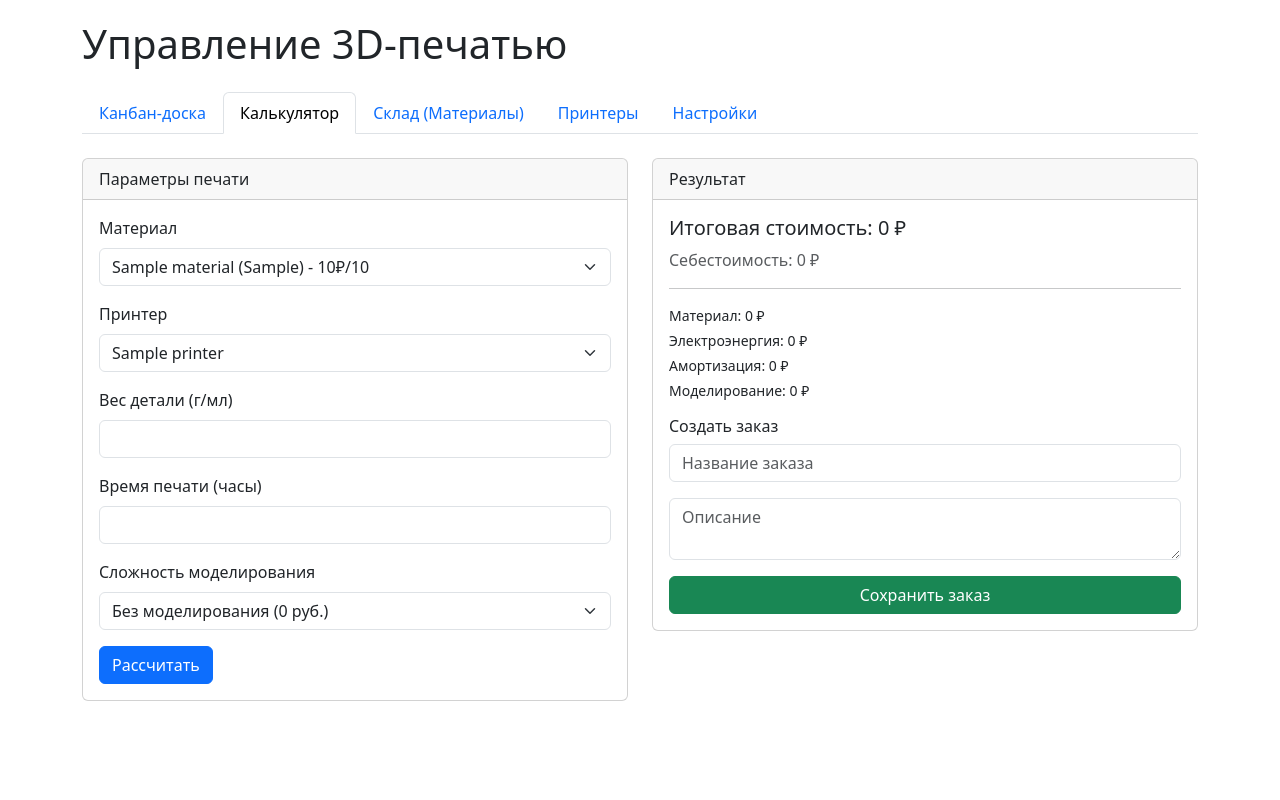
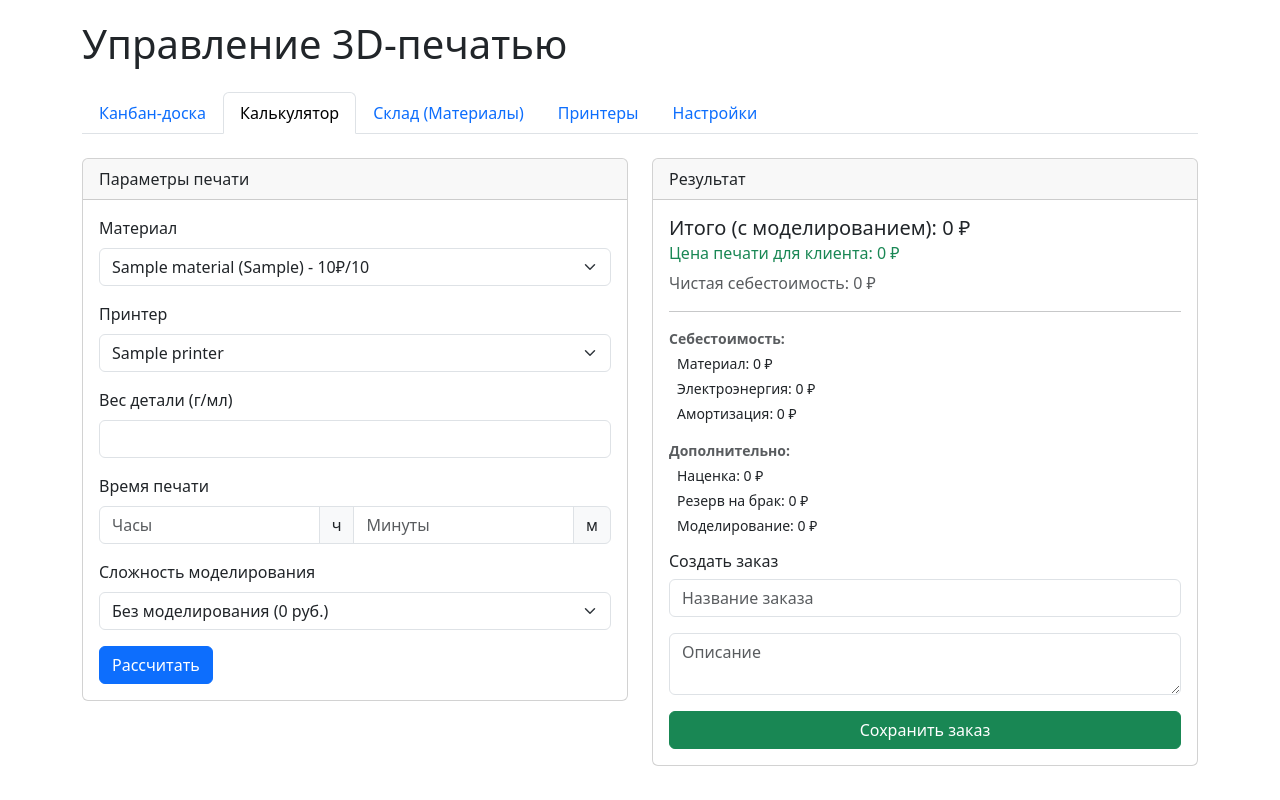
Before and after one commit to sitnikow92-dotcom/3D-Print-Calculate-Pricing, a Flask app: page / in a window 1280 px wide, after a click on "Калькулятор". Run offline with Flask 3, Linux system fonts and the light colour scheme; tables that the repository leaves empty hold one stand-in row (values such as "Sample post"); some libraries are stand-ins or nearby versions.

Commit message:
Fix time rounding and profit calculation logic
- Update `index.html` print time inputs to have separate "hours" and "minutes"
- Update `app.py` logic to calculate printing time using hours and minutes
- Add "markup" and "failure" settings to `Settings` model and `index.html` settings tab
- Update price calculation logic in `app.py` to add markup and failure cost to the self cost
- Update `index.html` result tab to reflect new breakdown metrics including markup, failure cost, and client price

Co-authored-by: sitnikow92-dotcom <282522900+sitnikow92-dotcom@users.noreply.github.com>

```diff
--- a/app.py
+++ b/app.py
@@ -67,11 +67,15 @@ class Order(db.Model):
 class Settings(db.Model):
     id = db.Column(db.Integer, primary_key=True)
     electricity_rate = db.Column(db.Float, nullable=False, default=5.0)
+    markup_percent = db.Column(db.Float, nullable=False, default=100.0)
+    failure_percent = db.Column(db.Float, nullable=False, default=10.0)
 
     def to_dict(self):
         return {
             'id': self.id,
-            'electricity_rate': self.electricity_rate
+            'electricity_rate': self.electricity_rate,
+            'markup_percent': self.markup_percent,
+            'failure_percent': self.failure_percent
         }
 
 # Initialize database
@@ -79,7 +83,7 @@ with app.app_context():
     db.create_all()
     # Add default setting if not exists
     if not Settings.query.first():
-        default_settings = Settings(electricity_rate=5.0)
+        default_settings = Settings(electricity_rate=5.0, markup_percent=100.0, failure_percent=10.0)
         db.session.add(default_settings)
         db.session.commit()
 
@@ -199,6 +203,7 @@ def calculate_cost():
         printer_id = data.get('printer_id')
         weight = float(data.get('weight', 0))
         hours = float(data.get('hours', 0))
+        minutes = float(data.get('minutes', 0))
         modeling_complexity = data.get('modeling_complexity') # "none", "simple", "medium", "complex"
 
         material = Material.query.get(material_id)
@@ -208,12 +213,18 @@ def calculate_cost():
         if not material or not printer or not settings:
              return jsonify({'error': 'Invalid material, printer, or settings'}), 400
 
+        total_hours = hours + (minutes / 60.0)
+
         # Formula: (цена катушки / вес) * вес детали + (мощность / 1000 * часы печати * тариф) + (стоимость принтера / ресурс * часы печати)
         material_cost = (material.price / material.weight_volume) * weight
-        electricity_cost = (printer.power / 1000.0) * hours * settings.electricity_rate
-        amortization_cost = (printer.cost / printer.resource) * hours
+        electricity_cost = (printer.power / 1000.0) * total_hours * settings.electricity_rate
+        amortization_cost = (printer.cost / printer.resource) * total_hours
 
         self_cost = material_cost + electricity_cost + amortization_cost
+
+        markup_cost = self_cost * (settings.markup_percent / 100.0)
+        failure_cost = self_cost * (settings.failure_percent / 100.0)
+        client_print_price = self_cost + markup_cost + failure_cost
 
         modeling_cost = 0.0
         if modeling_complexity == "simple":
@@ -223,10 +234,13 @@ def calculate_cost():
         elif modeling_complexity == "complex":
             modeling_cost = 3000.0
 
-        total_price = self_cost + modeling_cost
+        total_price = client_print_price + modeling_cost
 
         return jsonify({
             'self_cost': self_cost,
+            'markup_cost': markup_cost,
+            'failure_cost': failure_cost,
+            'client_print_price': client_print_price,
             'modeling_cost': modeling_cost,
             'total_price': total_price,
             'material_cost': material_cost,
@@ -247,7 +261,9 @@ def update_settings():
     data = request.json
     settings = Settings.query.first()
     if settings:
-        settings.electricity_rate = float(data['electricity_rate'])
+        settings.electricity_rate = float(data.get('electricity_rate', settings.electricity_rate))
+        settings.markup_percent = float(data.get('markup_percent', settings.markup_percent))
+        settings.failure_percent = float(data.get('failure_percent', settings.failure_percent))
         db.session.commit()
         return jsonify(settings.to_dict())
     return jsonify({'error': 'Settings not found'}), 404
--- a/templates/index.html
+++ b/templates/index.html
@@ -83,8 +83,13 @@
                                     <input type="number" class="form-control" id="calc-weight" required step="0.1" min="0">
                                 </div>
                                 <div class="mb-3">
-                                    <label class="form-label">Время печати (часы)</label>
-                                    <input type="number" class="form-control" id="calc-hours" required step="0.1" min="0">
+                                    <label class="form-label">Время печати</label>
+                                    <div class="input-group">
+                                        <input type="number" class="form-control" id="calc-hours" placeholder="Часы" required min="0">
+                                        <span class="input-group-text">ч</span>
+                                        <input type="number" class="form-control" id="calc-minutes" placeholder="Минуты" required min="0" max="59">
+                                        <span class="input-group-text">м</span>
+                                    </div>
                                 </div>
                                 <div class="mb-3">
                                     <label class="form-label">Сложность моделирования</label>
@@ -104,13 +109,18 @@
                     <div class="card">
                         <div class="card-header">Результат</div>
                         <div class="card-body">
-                            <h5 class="card-title">Итоговая стоимость: <span id="res-total">0</span> ₽</h5>
-                            <p class="card-text text-muted">Себестоимость: <span id="res-self">0</span> ₽</p>
+                            <h5 class="card-title">Итого (с моделированием): <span id="res-total">0</span> ₽</h5>
+                            <h6 class="card-subtitle mb-2 text-success">Цена печати для клиента: <span id="res-client-print">0</span> ₽</h6>
+                            <p class="card-text text-muted mb-1">Чистая себестоимость: <span id="res-self">0</span> ₽</p>
                             <hr>
-                            <p class="mb-1 small">Материал: <span id="res-mat">0</span> ₽</p>
-                            <p class="mb-1 small">Электроэнергия: <span id="res-elec">0</span> ₽</p>
-                            <p class="mb-1 small">Амортизация: <span id="res-amort">0</span> ₽</p>
-                            <p class="mb-3 small">Моделирование: <span id="res-mod">0</span> ₽</p>
+                            <p class="mb-1 small text-muted"><strong>Себестоимость:</strong></p>
+                            <p class="mb-1 small ms-2">Материал: <span id="res-mat">0</span> ₽</p>
+                            <p class="mb-1 small ms-2">Электроэнергия: <span id="res-elec">0</span> ₽</p>
+                            <p class="mb-3 small ms-2">Амортизация: <span id="res-amort">0</span> ₽</p>
+                            <p class="mb-1 small text-muted"><strong>Дополнительно:</strong></p>
+                            <p class="mb-1 small ms-2">Наценка: <span id="res-markup">0</span> ₽</p>
+                            <p class="mb-1 small ms-2">Резерв на брак: <span id="res-failure">0</span> ₽</p>
+                            <p class="mb-3 small ms-2">Моделирование: <span id="res-mod">0</span> ₽</p>
 
                             <h6>Создать заказ</h6>
                             <form id="create-order-form">
@@ -217,6 +227,14 @@
                             <label class="form-label">Тариф электроэнергии (₽/кВт*ч)</label>
                             <input type="number" class="form-control" id="set-elec" step="0.1" required>
                         </div>
+                        <div class="mb-3">
+                            <label class="form-label">Наценка на печать (%)</label>
+                            <input type="number" class="form-control" id="set-markup" step="0.1" required>
+                        </div>
+                        <div class="mb-3">
+                            <label class="form-label">Процент на брак (%)</label>
+                            <input type="number" class="form-control" id="set-failure" step="0.1" required>
+                        </div>
                         <button type="button" class="btn btn-primary" onclick="saveSettings()">Сохранить</button>
                     </form>
                 </div>
@@ -273,10 +291,11 @@
         const material_id = document.getElementById('calc-material').value;
         const printer_id = document.getElementById('calc-printer').value;
         const weight = document.getElementById('calc-weight').value;
-        const hours = document.getElementById('calc-hours').value;
+        const hours = document.getElementById('calc-hours').value || 0;
+        const minutes = document.getElementById('calc-minutes').value || 0;
         const complexity = document.getElementById('calc-complexity').value;
 
-        if (!material_id || !printer_id || !weight || !hours) {
+        if (!material_id || !printer_id || !weight || (hours === 0 && minutes === 0)) {
             alert('Пожалуйста, заполните все обязательные поля.');
             return;
         }
@@ -290,6 +309,7 @@
                     printer_id,
                     weight,
                     hours,
+                    minutes,
                     modeling_complexity: complexity
                 })
             });
@@ -298,7 +318,10 @@
             if (res.ok) {
                 currentCalcResult = data;
                 document.getElementById('res-total').textContent = data.total_price.toFixed(2);
+                document.getElementById('res-client-print').textContent = data.client_print_price.toFixed(2);
                 document.getElementById('res-self').textContent = data.self_cost.toFixed(2);
+                document.getElementById('res-markup').textContent = data.markup_cost.toFixed(2);
+                document.getElementById('res-failure').textContent = data.failure_cost.toFixed(2);
                 document.getElementById('res-mat').textContent = data.material_cost.toFixed(2);
                 document.getElementById('res-elec').textContent = data.electricity_cost.toFixed(2);
                 document.getElementById('res-amort').textContent = data.amortization_cost.toFixed(2);
@@ -514,16 +537,24 @@
             const res = await fetch('/api/settings');
             const data = await res.json();
             document.getElementById('set-elec').value = data.electricity_rate;
+            document.getElementById('set-markup').value = data.markup_percent;
+            document.getElementById('set-failure').value = data.failure_percent;
         } catch(e) { console.error(e); }
     }
 
     async function saveSettings() {
         const rate = document.getElementById('set-elec').value;
+        const markup = document.getElementById('set-markup').value;
+        const failure = document.getElementById('set-failure').value;
         try {
             const res = await fetch('/api/settings', {
                 method: 'POST',
                 headers: {'Content-Type': 'application/json'},
-                body: JSON.stringify({ electricity_rate: rate })
+                body: JSON.stringify({
+                    electricity_rate: rate,
+                    markup_percent: markup,
+                    failure_percent: failure
+                })
             });
             if(res.ok) alert('Настройки сохранены');
         } catch(e) { console.error(e); }
```
